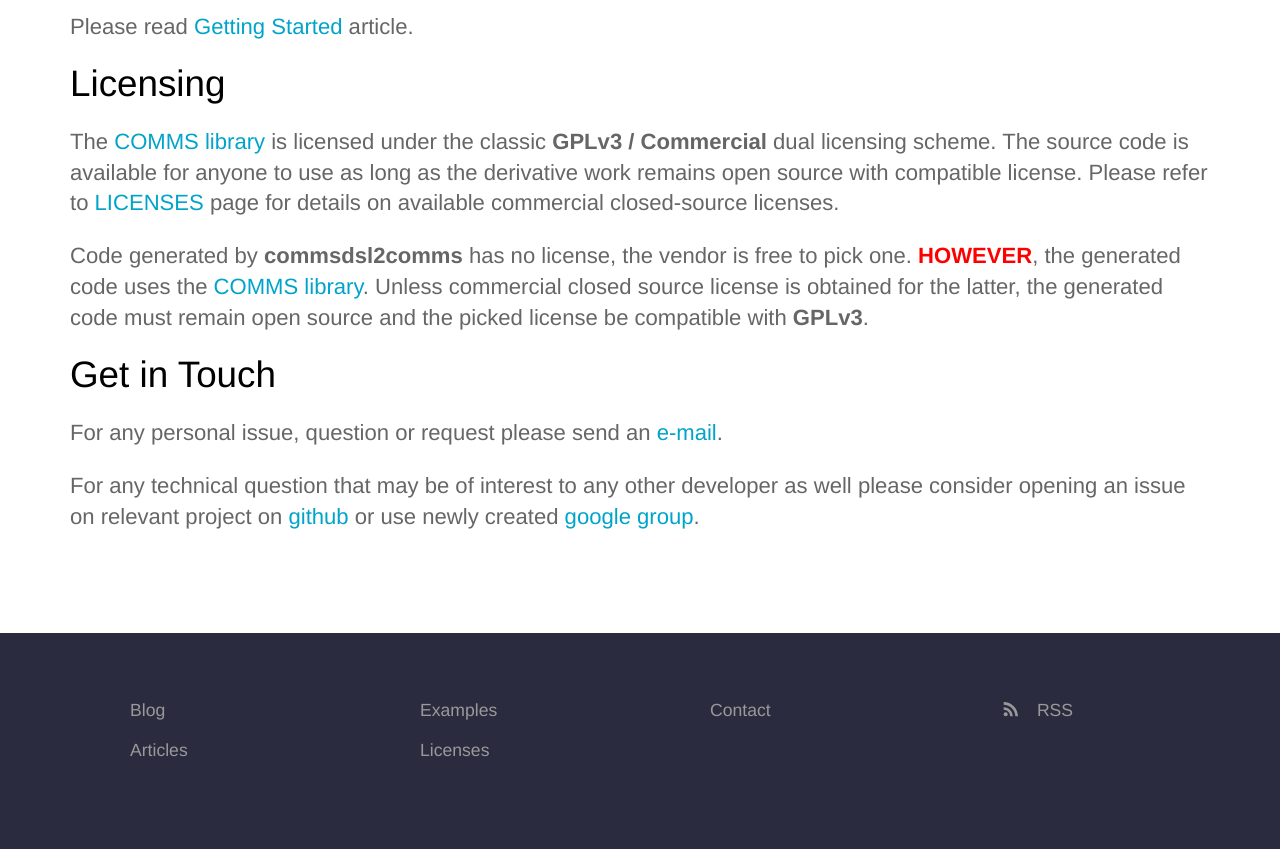
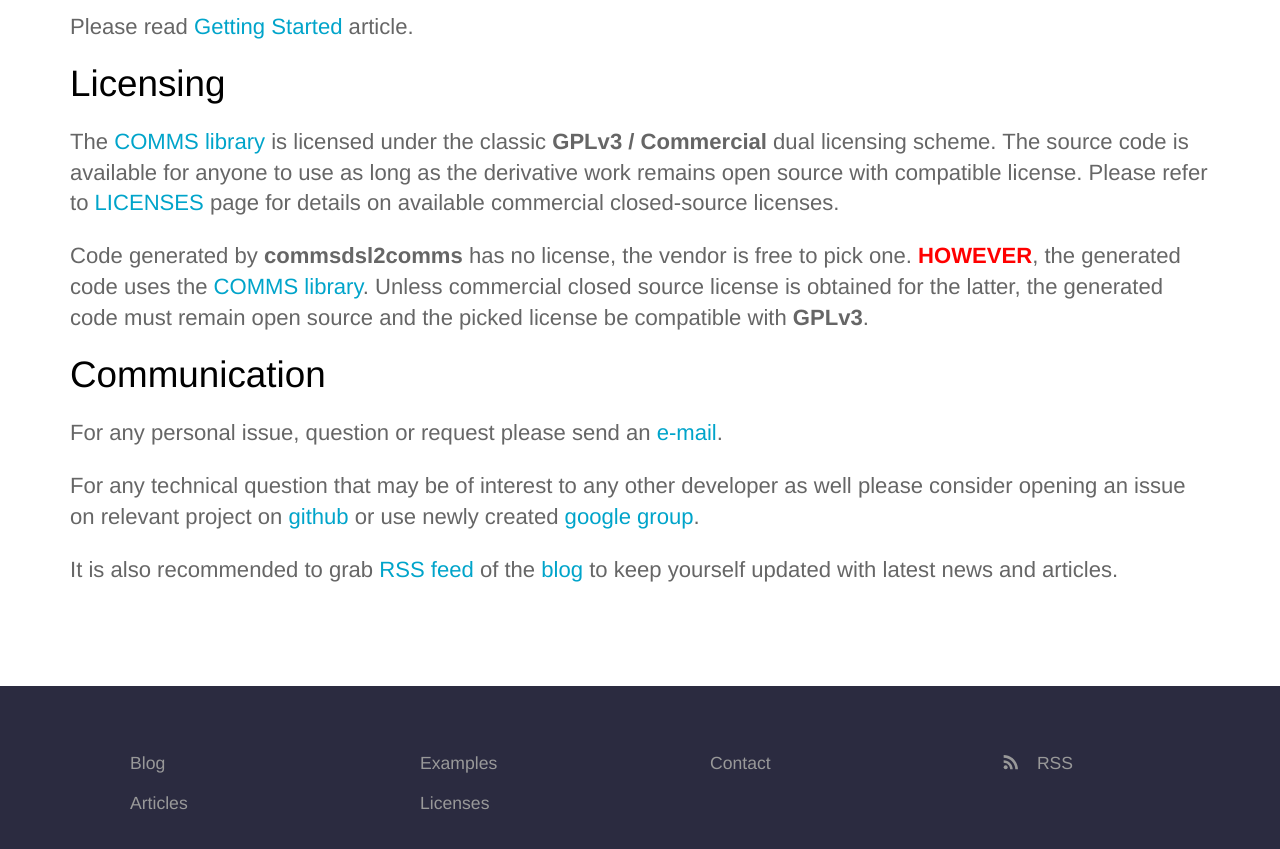
Before and after one commit to commschamp/commschamp.github.io, a Jekyll site: the page built from index.html, in a window 1280 px wide and 900 px high, scrolled down 3308 px. Shown: the top 849 px of the window. Built offline with Jekyll 4.4.1, drawn with Linux system fonts in a browser that asks for light colours.

Commit message:
Updated communication info.

```diff
--- a/_includes/home.md
+++ b/_includes/home.md
@@ -157,9 +157,12 @@
 generated code must remain open source and the picked license be compatible
 with **GPLv3**.
 
-# Get in Touch
+# Communication
 For any personal issue, question or request please send an [e-mail](/contact/).
 
 For any technical question that may be of interest to any other developer as
 well please consider opening an issue on relevant project on [github](https://github.com/arobenko/)
 or use newly created [google group](https://groups.google.com/forum/#!forum/commschampion).
+
+It is also recommended to grab [RSS feed](/feed.xml) of the [blog](/blog/)
+to keep yourself updated with latest news and articles.
```
